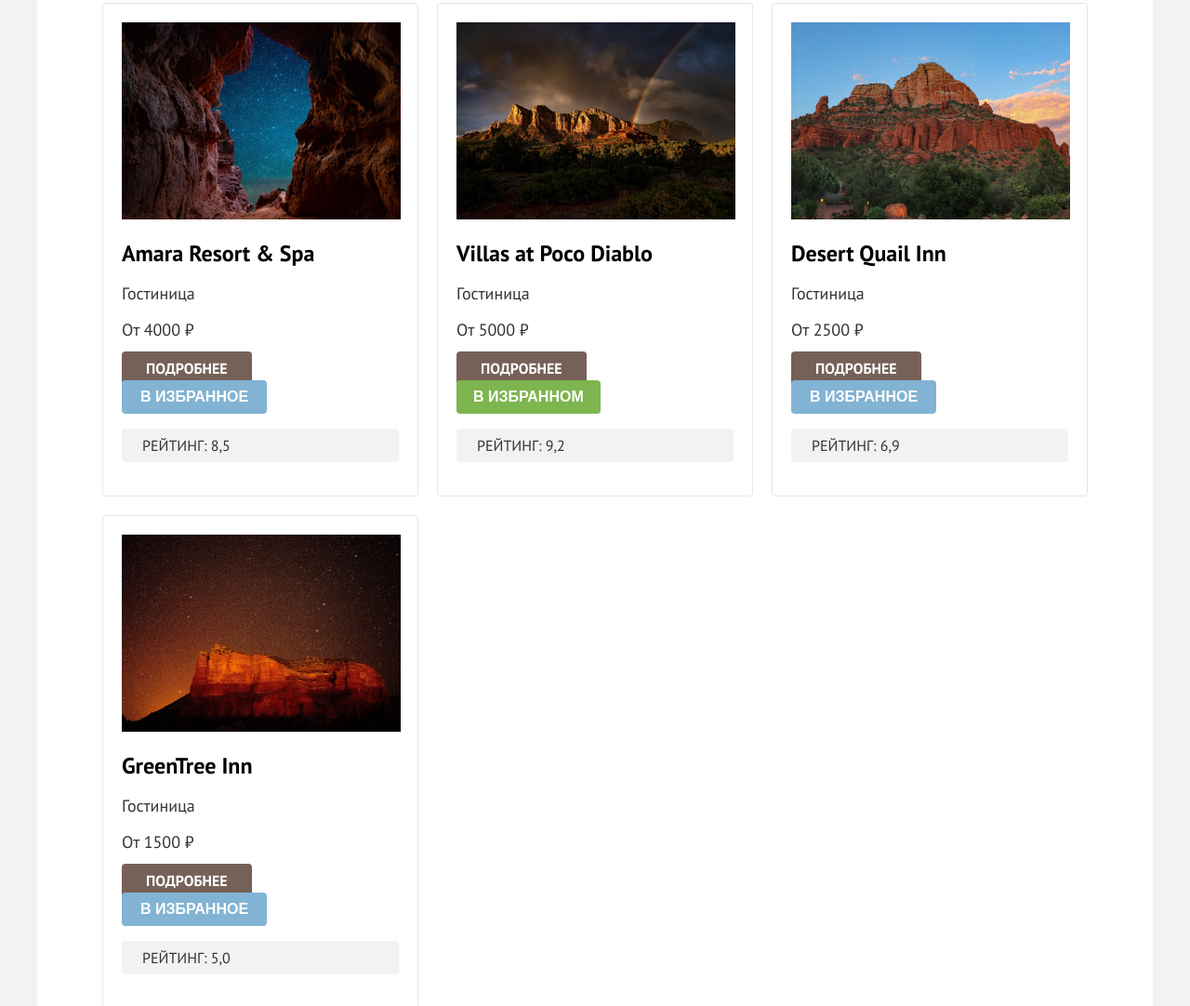
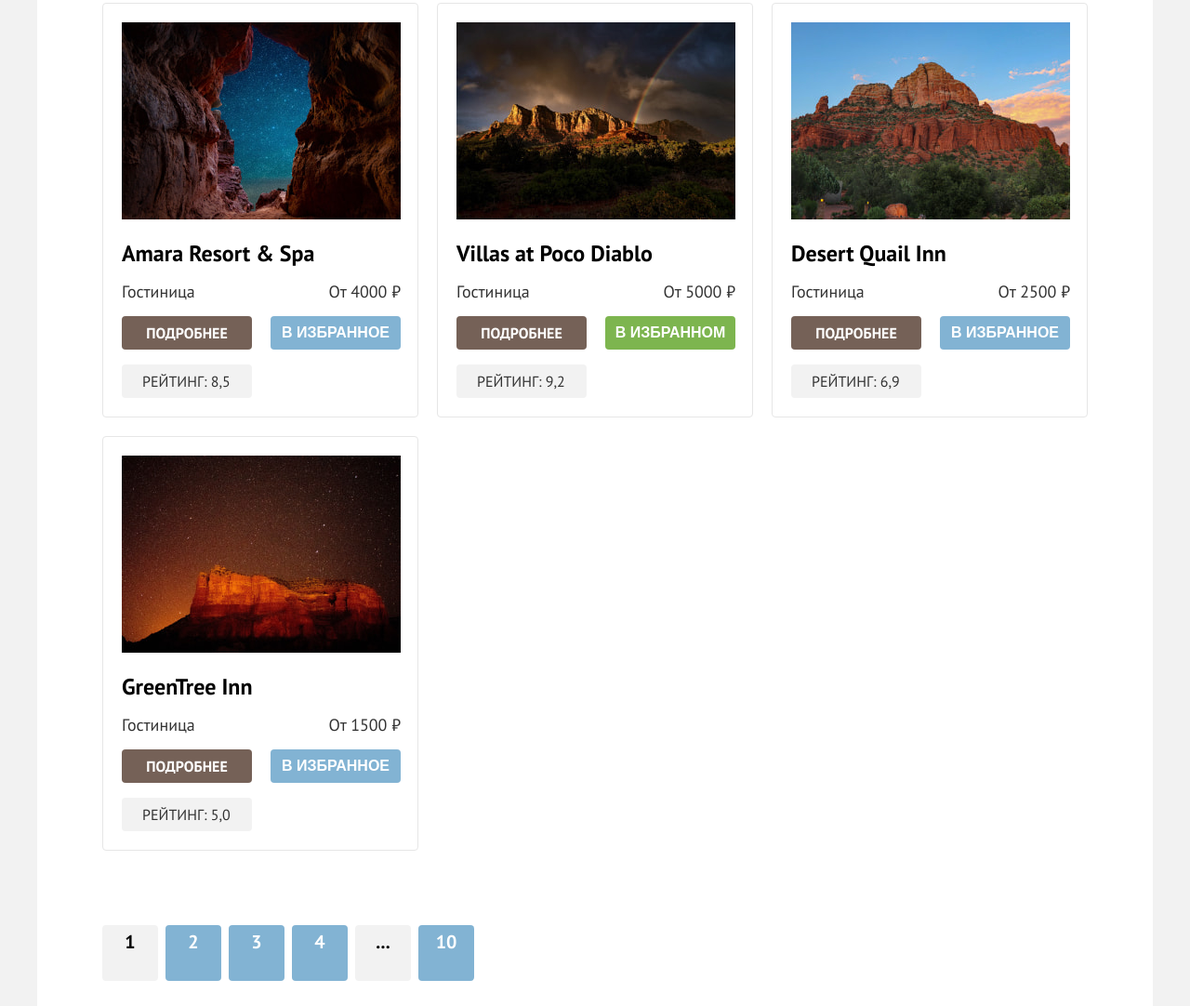
Before and after one commit to htmlacademy-univer-htmlcss-1/2579369-sedona-2, a plain HTML site: page catalog.html in a window 1280 px wide. Shown: the part 636-1718 px from the top of the page at 93% size. Drawn offline with Linux system fonts and the light colour scheme.

Commit message:
верстает карточки каталога

```diff
--- a/catalog.html
+++ b/catalog.html
@@ -107,9 +107,11 @@
                 <a class="product-card-link" href="#">
                     <img class="card-image" src="images/catalog/hotel-1.jpg" height="212" width="300" alt=" отель Амара Ресорт и СПА">
                     <h3 class="card-name">Amara Resort & Spa</h3>
+                </a>
+                <div class="catalog-field">
                     <p class="card-information">Гостиница</p>
-                    <p class="card-information">От 4000 ₽</p>
-                </a>
+                    <p class="card-information price">От 4000 ₽</p>
+
                 <a class="button more" href="#">подробнее</a>
                 <button class="button action choose" type="submit">в избранное</button>
                 <section class="hotel-rate">
@@ -120,15 +122,18 @@
                     <span class="fa fa-star"></span>
                     <p class="card-rate">Рейтинг: 8,5</p>
                 </section>
+                </div>
 
             </section>
             <section class="card">
                 <a class="product-card-link" href="#">
                     <img class="card-image" src="images/catalog/hotel-2.jpg" height="212" width="300" alt=" отель Villas at Poco Diablo">
                     <h3 class="card-name">Villas at Poco Diablo</h3>
+                </a>
+                <div class="catalog-field">
                     <p class="card-information">Гостиница</p>
-                    <p class="card-information">От 5000 ₽</p>
-                </a>
+                    <p class="card-information price">От 5000 ₽</p>
+
                 <a class="button more" href="#">подробнее</a>
                 <button class="button action choosen" type="submit">в избранном</button>
                 <section class="hotel-rate">
@@ -139,15 +144,18 @@
                     <span class="fa fa-star"></span>
                     <p class="card-rate">Рейтинг: 9,2</p>
                 </section>
+                </div>
 
             </section>
             <section class="card">
                 <a class="product-card-link" href="#">
                     <img class="card-image" src="images/catalog/hotel-3.jpg" height="212" width="300" alt=" отель Desert Quail Inn">
                     <h3 class="card-name">Desert Quail Inn</h3>
+                </a>
+                <div class="catalog-field">
                     <p class="card-information">Гостиница</p>
-                    <p class="card-information">От 2500 ₽</p>
-                </a>
+                    <p class="card-information price">От 2500 ₽</p>
+
                 <a class="button more" href="#">подробнее</a>
                 <button class="button action choose" type="submit">в избранное</button>
                 <section class="hotel-rate">
@@ -158,15 +166,18 @@
                     <span class="fa fa-star"></span>
                     <p class="card-rate">Рейтинг: 6,9</p>
                 </section>
+              </div>
 
             </section>
             <section class="card">
                 <a class="product-card-link" href="#">
                     <img class="card-image" src="images/catalog/hotel-4.jpg" height="212" width="300" alt=" отель GreenTree Inn">
                     <h3 class="card-name">GreenTree Inn</h3>
+                </a>
+                <div class="catalog-field">
                     <p class="card-information">Гостиница</p>
-                    <p class="card-information">От 1500 ₽</p>
-                </a>
+                    <p class="card-information price">От 1500 ₽</p>
+
                 <a class="button more" href="#">подробнее</a>
                 <button class="button action choose" type="submit">в избранное</button>
                 <section class="hotel-rate">
@@ -177,6 +188,7 @@
                     <span class="fa fa-star"></span>
                     <p class="card-rate">Рейтинг: 5,0</p>
                 </section>
+              </div>
 
 
             </section>
--- a/styles/style.css
+++ b/styles/style.css
@@ -572,12 +572,23 @@ ul{
     padding: 20px;
     border-radius: 4px;
     border: solid 1px #E6E6E6;
+    display: flex;
+    flex-direction: column;
 }
 .card-image{
     margin-bottom: 16px;
 }
+.catalog-field{
+    display:grid;
+    grid-template-columns: repeat(2,140px);
+    column-gap: 20px;
+    row-gap: 16px;
+
+
+}
 .card-name{
     margin: 0;
+    margin-bottom: 16px;
     color: #000;
     background-color: #FFF;
     font-size: 24px;
@@ -585,21 +596,28 @@ ul{
     font-weight: 700;
 }
 .card-information{
+    padding: 0;
+    margin: 0;
     font-size: 18px;
     line-height: 21px;
     color: #333;
     background-color: #FFF;
 }
+
 .more{
     padding: 8px 26px;
+}
+.price{
+    text-align: end;
 }
 .choose{
     font-size:16px;
     line-height: 20px;
-    padding: 8px 20px;
+    padding: 8px 10px;
 }
 .card-rate{
     background-color:#F2F2F2 ;
+    margin: 0;
     color: #333;
     font-size: 16px;
     line-height: 20px;
@@ -611,8 +629,9 @@ ul{
     background-color: #7DB54F;
     font-size:16px;
     line-height: 20px;
-    padding: 8px 18px;
+    padding: 8px 10px;
 }
+
 .choose-pages{
     margin-bottom: 60px;
 }
```
Also changed, not shown: index.html (+0 -4 lines).
